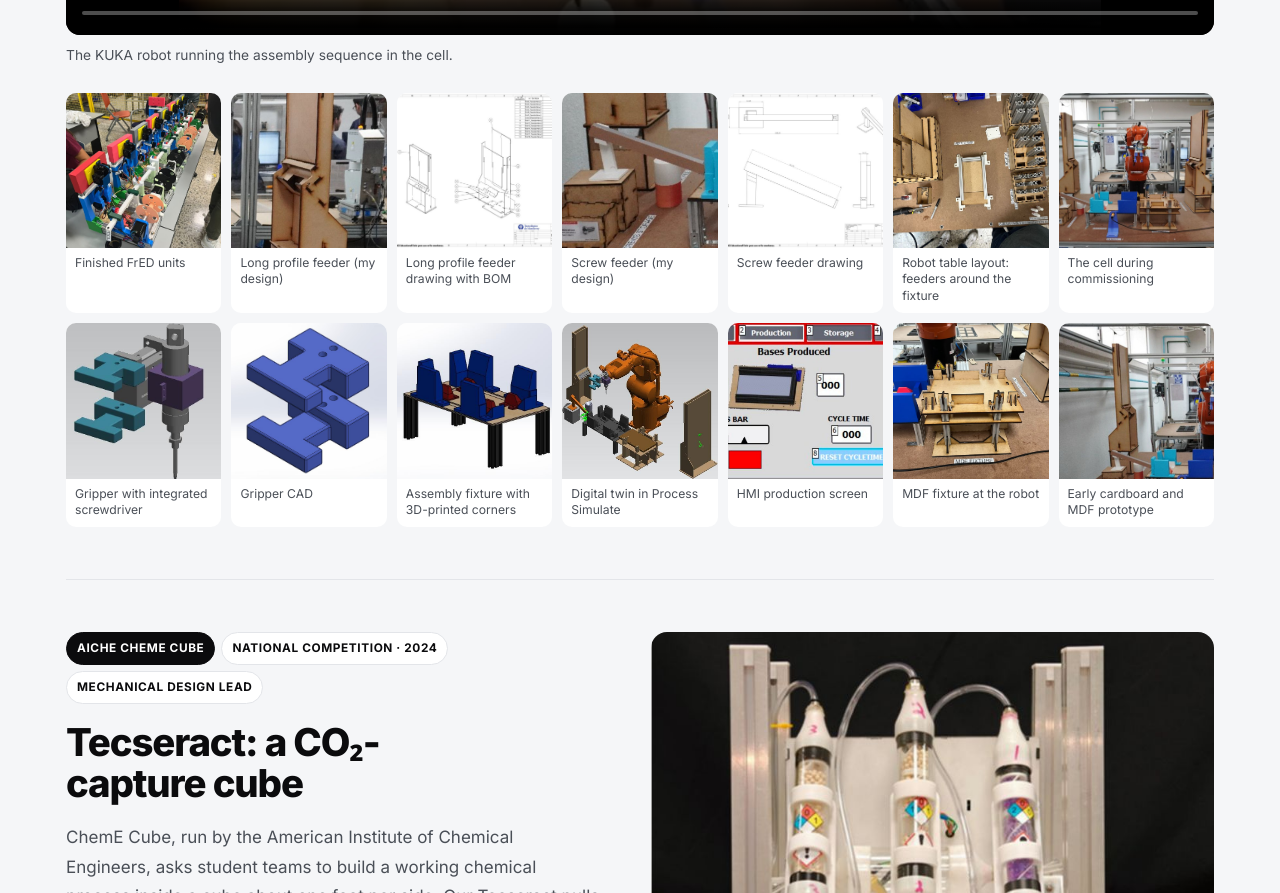
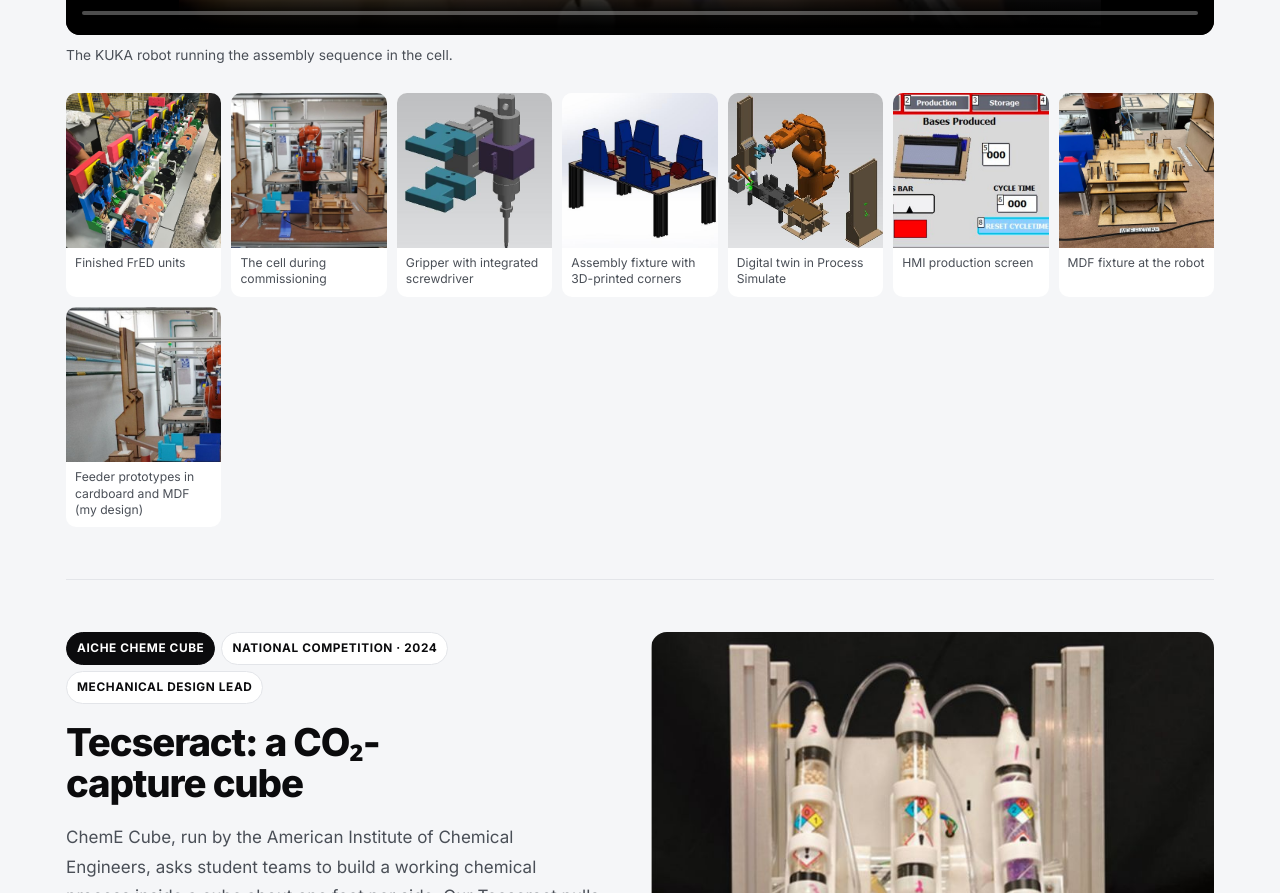
Before and after one commit to FMayoral19/FMayoral19.github.io, a plain HTML site: page index.html in a window 1280 px wide. Shown: the part 9600-10493 px from the top of the page. Drawn offline with Linux system fonts and the light colour scheme; grey boxes are pictures that could not be loaded.

Commit message:
FrED gallery: remove 6 photos, label prototype as feeders
Co-Authored-By: Claude Opus 5.5 <noreply@anthropic.com>
Claude-Session: https://claude.ai/code/session_01HHaqMoU2VFyQMsLuBVfVX1

```diff
--- a/index.html
+++ b/index.html
@@ -611,19 +611,13 @@ footer nav a:first-child{border-left:0}
       <figure class="f-video"><video controls muted playsinline preload="metadata" poster="images/fred_poster.jpg" src="images/fred_video.mp4"></video><figcaption>The KUKA robot running the assembly sequence in the cell.</figcaption></figure>
       <div class="f-gal">
         <figure><img src="images/fred_units.jpg" alt="Row of finished FrED units" loading="lazy"><figcaption>Finished FrED units</figcaption></figure>
-        <figure><img src="images/fr_long_real.jpg" alt="Long profile feeder built in laser-cut MDF" loading="lazy"><figcaption>Long profile feeder (my design)</figcaption></figure>
-        <figure><img src="images/fr_long_dwg.jpg" alt="Long profile feeder assembly drawing" loading="lazy"><figcaption>Long profile feeder drawing with BOM</figcaption></figure>
-        <figure><img src="images/fr_screw_real.jpg" alt="Screw feeder with inclined channel" loading="lazy"><figcaption>Screw feeder (my design)</figcaption></figure>
-        <figure><img src="images/fr_screw_dwg.jpg" alt="Screw feeder drawing" loading="lazy"><figcaption>Screw feeder drawing</figcaption></figure>
-        <figure><img src="images/fr_layout.jpg" alt="Top view of the robot table layout" loading="lazy"><figcaption>Robot table layout: feeders around the fixture</figcaption></figure>
         <figure><img src="images/fr_cell_photo.jpg" alt="Robot cell with feeders and fixture" loading="lazy"><figcaption>The cell during commissioning</figcaption></figure>
         <figure><img src="images/fr_gripper_sim.jpg" alt="Gripper with integrated screwdriver" loading="lazy"><figcaption>Gripper with integrated screwdriver</figcaption></figure>
-        <figure><img src="images/fr_gripper_cad.jpg" alt="Gripper finger CAD" loading="lazy"><figcaption>Gripper CAD</figcaption></figure>
         <figure><img src="images/fr_fixture.jpg" alt="Assembly fixture CAD" loading="lazy"><figcaption>Assembly fixture with 3D-printed corners</figcaption></figure>
         <figure><img src="images/fr_ps.jpg" alt="Process Simulate model of the cell" loading="lazy"><figcaption>Digital twin in Process Simulate</figcaption></figure>
         <figure><img src="images/fr_hmi.jpg" alt="HMI production screen" loading="lazy"><figcaption>HMI production screen</figcaption></figure>
         <figure><img src="images/fred_fixture.jpg" alt="MDF fixture next to the KUKA robot" loading="lazy"><figcaption>MDF fixture at the robot</figcaption></figure>
-        <figure><img src="images/fred_photo.jpg" alt="Early cell prototype" loading="lazy"><figcaption>Early cardboard and MDF prototype</figcaption></figure>
+        <figure><img src="images/fred_photo.jpg" alt="Cardboard and MDF feeder prototypes at the robot cell" loading="lazy"><figcaption>Feeder prototypes in cardboard and MDF (my design)</figcaption></figure>
       </div>
     </article>
 
@@ -743,15 +737,9 @@ const IMG = {
  "floor_support": "images/floor_support.jpg",
  "fr_cell_photo": "images/fr_cell_photo.jpg",
  "fr_fixture": "images/fr_fixture.jpg",
- "fr_gripper_cad": "images/fr_gripper_cad.jpg",
  "fr_gripper_sim": "images/fr_gripper_sim.jpg",
  "fr_hmi": "images/fr_hmi.jpg",
- "fr_layout": "images/fr_layout.jpg",
- "fr_long_dwg": "images/fr_long_dwg.jpg",
- "fr_long_real": "images/fr_long_real.jpg",
  "fr_ps": "images/fr_ps.jpg",
- "fr_screw_dwg": "images/fr_screw_dwg.jpg",
- "fr_screw_real": "images/fr_screw_real.jpg",
  "fred_cell": "images/fred_cell.jpg",
  "fred_fixture": "images/fred_fixture.jpg",
  "fred_photo": "images/fred_photo.jpg",
```
